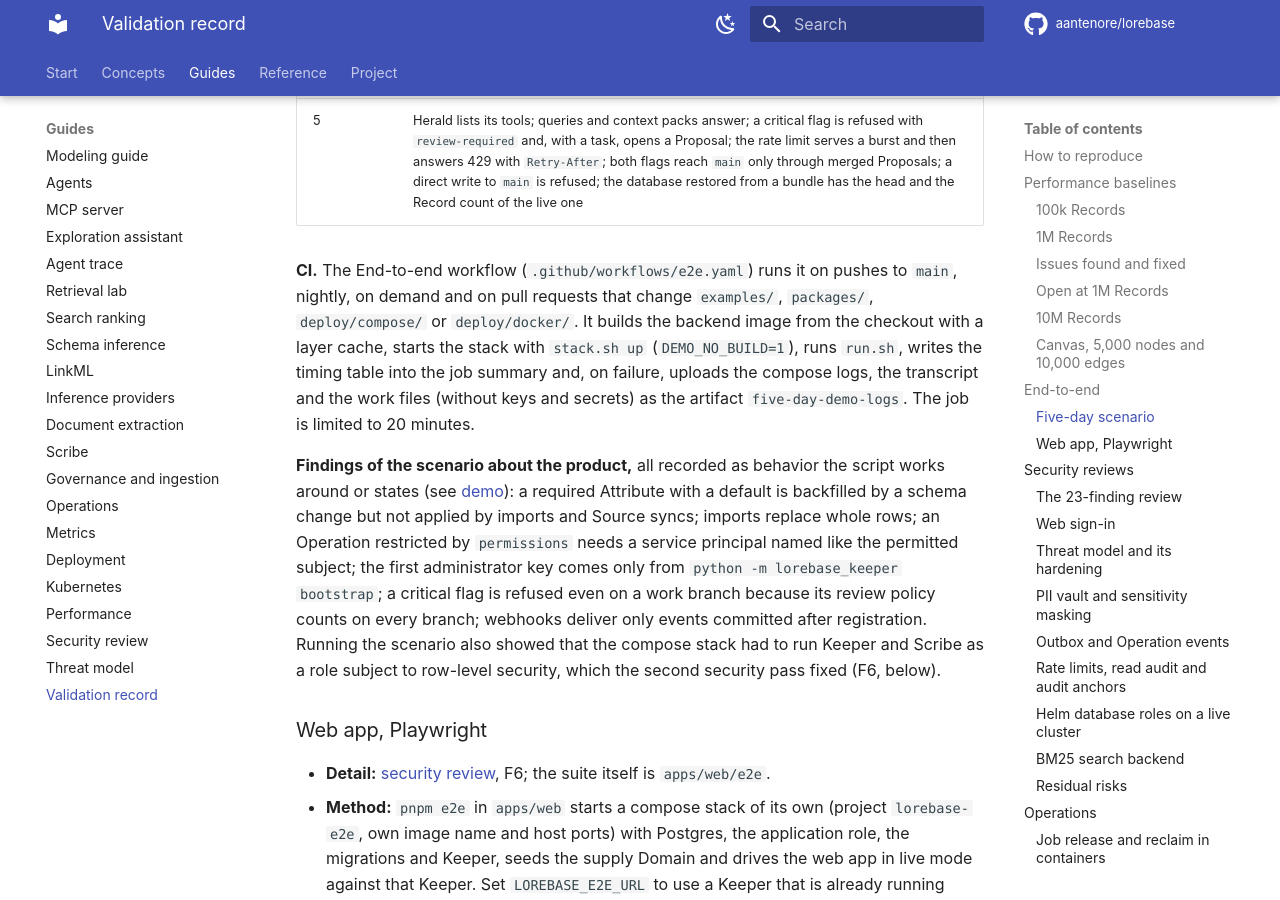
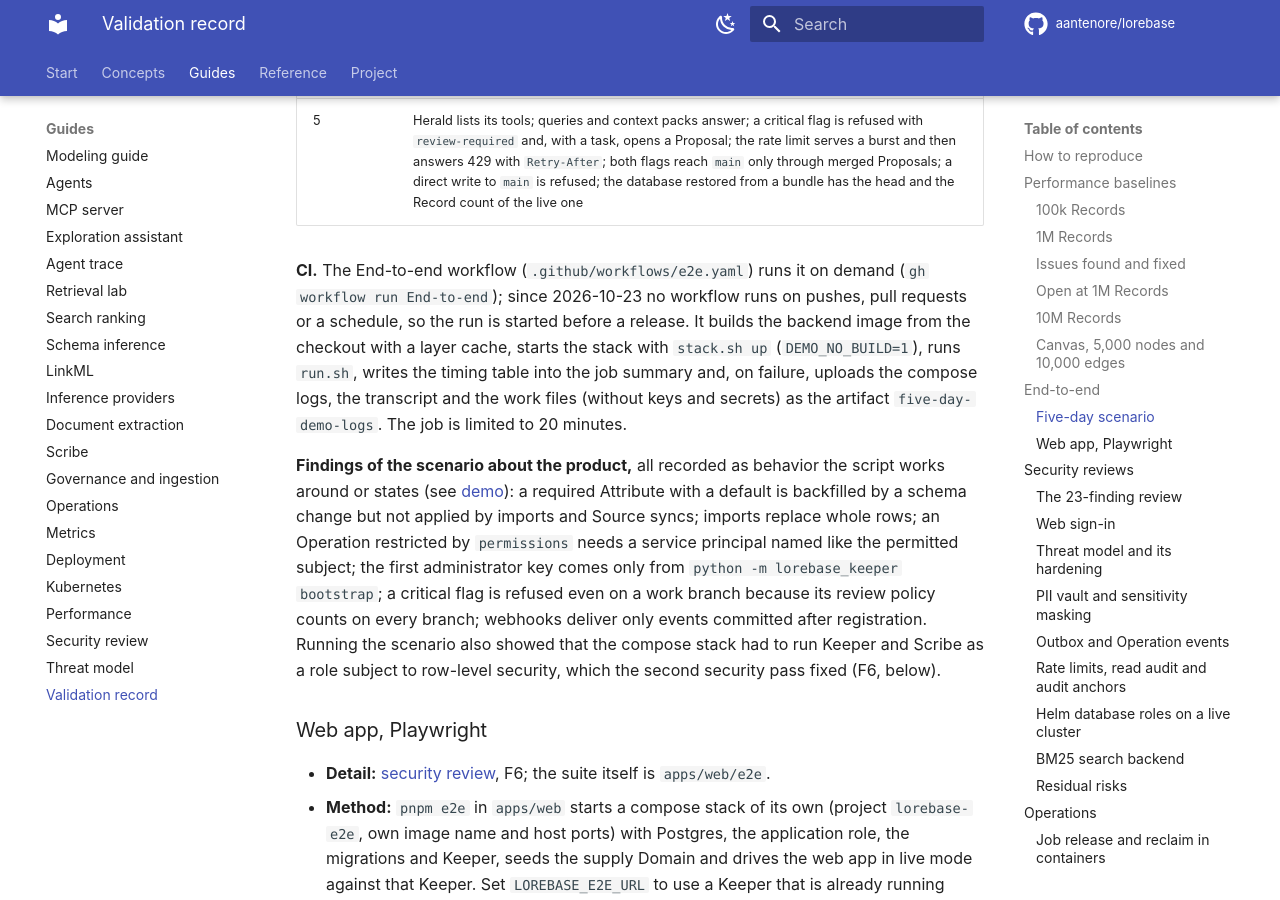
Before and after one commit to aantenore/lorebase, an MkDocs documentation site: the page built from docs/validation.md, in a window 1280 px wide and 900 px high, scrolled down 11406 px. Built offline with MkDocs 1.6.1 and Material for MkDocs 9.7.7, drawn with Linux system fonts in a browser that asks for light colours; comment, search, counter and statistics services are not loaded.

Commit message:
docs: state the on-demand CI policy as it is

```diff
--- a/docs/validation.md
+++ b/docs/validation.md
@@ -277,7 +277,7 @@ What each day asserts:
 | 4 | the Source ran twice; the second run found two changed rows and its Proposal merged by policy; the change feed lists them; the webhook delivered with a valid signature |
 | 5 | Herald lists its tools; queries and context packs answer; a critical flag is refused with `review-required` and, with a task, opens a Proposal; the rate limit serves a burst and then answers 429 with `Retry-After`; both flags reach `main` only through merged Proposals; a direct write to `main` is refused; the database restored from a bundle has the head and the Record count of the live one |
 
-**CI.** The End-to-end workflow (`.github/workflows/e2e.yaml`) runs it on pushes to `main`, nightly, on demand and on pull requests that change `examples/`, `packages/`, `deploy/compose/` or `deploy/docker/`. It builds the backend image from the checkout with a layer cache, starts the stack with `stack.sh up` (`DEMO_NO_BUILD=1`), runs `run.sh`, writes the timing table into the job summary and, on failure, uploads the compose logs, the transcript and the work files (without keys and secrets) as the artifact `five-day-demo-logs`. The job is limited to 20 minutes.
+**CI.** The End-to-end workflow (`.github/workflows/e2e.yaml`) runs it on demand (`gh workflow run End-to-end`); since 2026-10-23 no workflow runs on pushes, pull requests or a schedule, so the run is started before a release. It builds the backend image from the checkout with a layer cache, starts the stack with `stack.sh up` (`DEMO_NO_BUILD=1`), runs `run.sh`, writes the timing table into the job summary and, on failure, uploads the compose logs, the transcript and the work files (without keys and secrets) as the artifact `five-day-demo-logs`. The job is limited to 20 minutes.
 
 **Findings of the scenario about the product,** all recorded as behavior the script works around or states (see [demo](demo.md#what-the-demo-showed-about-the-product)): a required Attribute with a default is backfilled by a schema change but not applied by imports and Source syncs; imports replace whole rows; an Operation restricted by `permissions` needs a service principal named like the permitted subject; the first administrator key comes only from `python -m lorebase_keeper bootstrap`; a critical flag is refused even on a work branch because its review policy counts on every branch; webhooks deliver only events committed after registration. Running the scenario also showed that the compose stack had to run Keeper and Scribe as a role subject to row-level security, which the second security pass fixed (F6, below).
 
```
Also changed, not shown: CONTRIBUTING.md (+5 -5 lines), docs/demo.md (+1 -1 lines), docs/roadmap.md (+1 -1 lines), docs/security-review.md (+1 -1 lines), docs/threat-model.md (+1 -1 lines).
